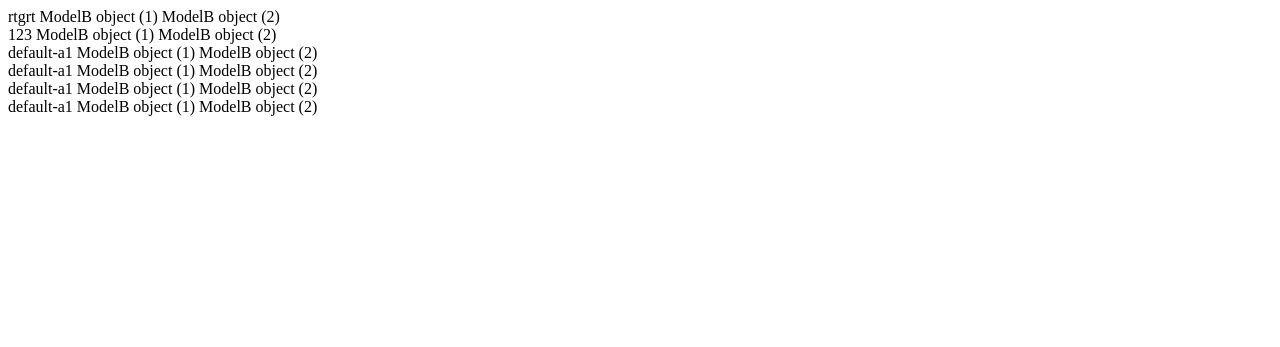
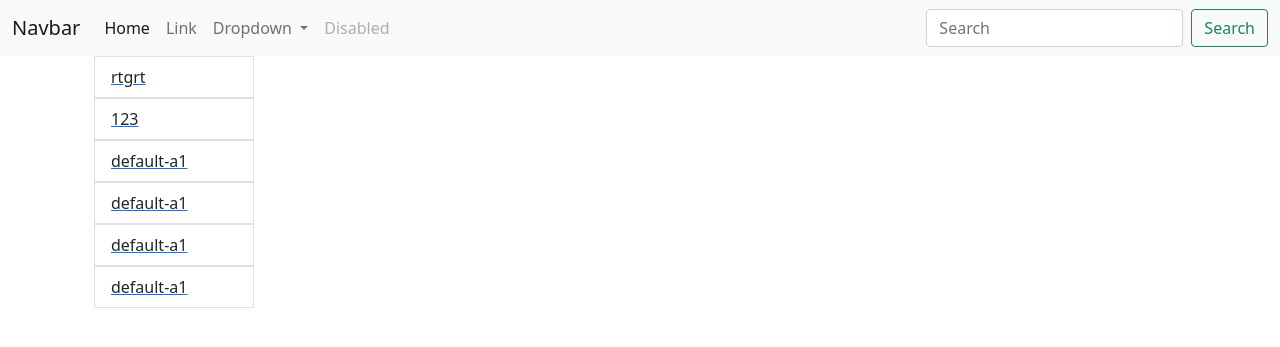
Before and after one commit to NeoRamCreator/api_tutorial, a Django app: page /a2/list-a/ in a window 1280 px wide. Shown: the top 347 px of the page. Run offline with Django 3.2, Linux system fonts and the light colour scheme; data comes from the database, SQL or seed files in the repository.

Commit message:
7 commit

```diff
--- a/tutorial/templates/a2/a2_list.html
+++ b/tutorial/templates/a2/a2_list.html
@@ -1,28 +1,12 @@
-<!DOCTYPE html>
-<html lang="en">
-<head>
-    <meta charset="UTF-8">
-    <title>Title</title>
-</head>
-<body>
+{% extends 'base.html' %}
 
+{% block content %}
 <div class="row">
-
     {% for item in listA %}
-
-    <div class="col">
-        {{ item }}
-
-        {% for itemB in modB %}
-        {{ itemB }}
-        {% endfor %}
-    </div>
+    <ul class="list-group">
+        <a href=""><li class="list-group-item">{{item}}</li></a>
+    </ul>
 
     {% endfor %}
-
-
 </div>
-</div>
-
-</body>
-</html>
+{% endblock content %}
--- /dev/null
+++ b/tutorial/templates/base.html
@@ -0,0 +1,80 @@
+<!DOCTYPE html>
+<html lang="en">
+<head>
+    <meta charset="UTF-8">
+    <title>Title</title>
+    <!-- Только CSS -->
+    <link href="https://cdn.jsdelivr.net/npm/bootstrap@5.1.3/dist/css/bootstrap.min.css" rel="stylesheet"
+          integrity="sha384-1BmE4kWBq78iYhFldvKuhfTAU6auU8tT94WrHftjDbrCEXSU1oBoqyl2QvZ6jIW3" crossorigin="anonymous">
+    <!-- Пакет JavaScript с Popper -->
+    <script src="https://cdn.jsdelivr.net/npm/bootstrap@5.1.3/dist/js/bootstrap.bundle.min.js"
+            integrity="sha384-ka7Sk0Gln4gmtz2MlQnikT1wXgYsOg+OMhuP+IlRH9sENBO0LRn5q+8nbTov4+1p"
+            crossorigin="anonymous"></script>
+</head>
+<body>
+<div>
+
+
+
+{% block navbar %}
+<nav class="navbar navbar-expand-lg navbar-light bg-light">
+    <div class="container-fluid">
+        <a class="navbar-brand" href="#">Navbar</a>
+        <button class="navbar-toggler" type="button" data-bs-toggle="collapse" data-bs-target="#navbarSupportedContent"
+                aria-controls="navbarSupportedContent" aria-expanded="false" aria-label="Toggle navigation">
+            <span class="navbar-toggler-icon"></span>
+        </button>
+        <div class="collapse navbar-collapse" id="navbarSupportedContent">
+            <ul class="navbar-nav me-auto mb-2 mb-lg-0">
+                <li class="nav-item">
+                    <a class="nav-link active" aria-current="page" href="#">Home</a>
+                </li>
+                <li class="nav-item">
+                    <a class="nav-link" href="#">Link</a>
+                </li>
+                <li class="nav-item dropdown">
+                    <a class="nav-link dropdown-toggle" href="#" id="navbarDropdown" role="button"
+                       data-bs-toggle="dropdown" aria-expanded="false">
+                        Dropdown
+                    </a>
+                    <ul class="dropdown-menu" aria-labelledby="navbarDropdown">
+                        <li><a class="dropdown-item" href="#">Action</a></li>
+                        <li><a class="dropdown-item" href="#">Another action</a></li>
+                        <li>
+                            <hr class="dropdown-divider">
+                        </li>
+                        <li><a class="dropdown-item" href="#">Something else here</a></li>
+                    </ul>
+                </li>
+                <li class="nav-item">
+                    <a class="nav-link disabled" href="#" tabindex="-1" aria-disabled="true">Disabled</a>
+                </li>
+            </ul>
+            <form class="d-flex">
+                <input class="form-control me-2" type="search" placeholder="Search" aria-label="Search">
+                <button class="btn btn-outline-success" type="submit">Search</button>
+            </form>
+        </div>
+    </div>
+</nav>
+{% endblock navbar %}
+
+<div class="container">
+    <div class="row">
+        <div class="col-lg-3 ">
+        <div class="col-lg-9 ">
+            <div class="container">
+                {% block content %}
+                {% endblock content %}
+            </div>
+        </div>
+
+
+
+
+    </div>
+</div>
+
+</div>
+</body>
+</html>
```
